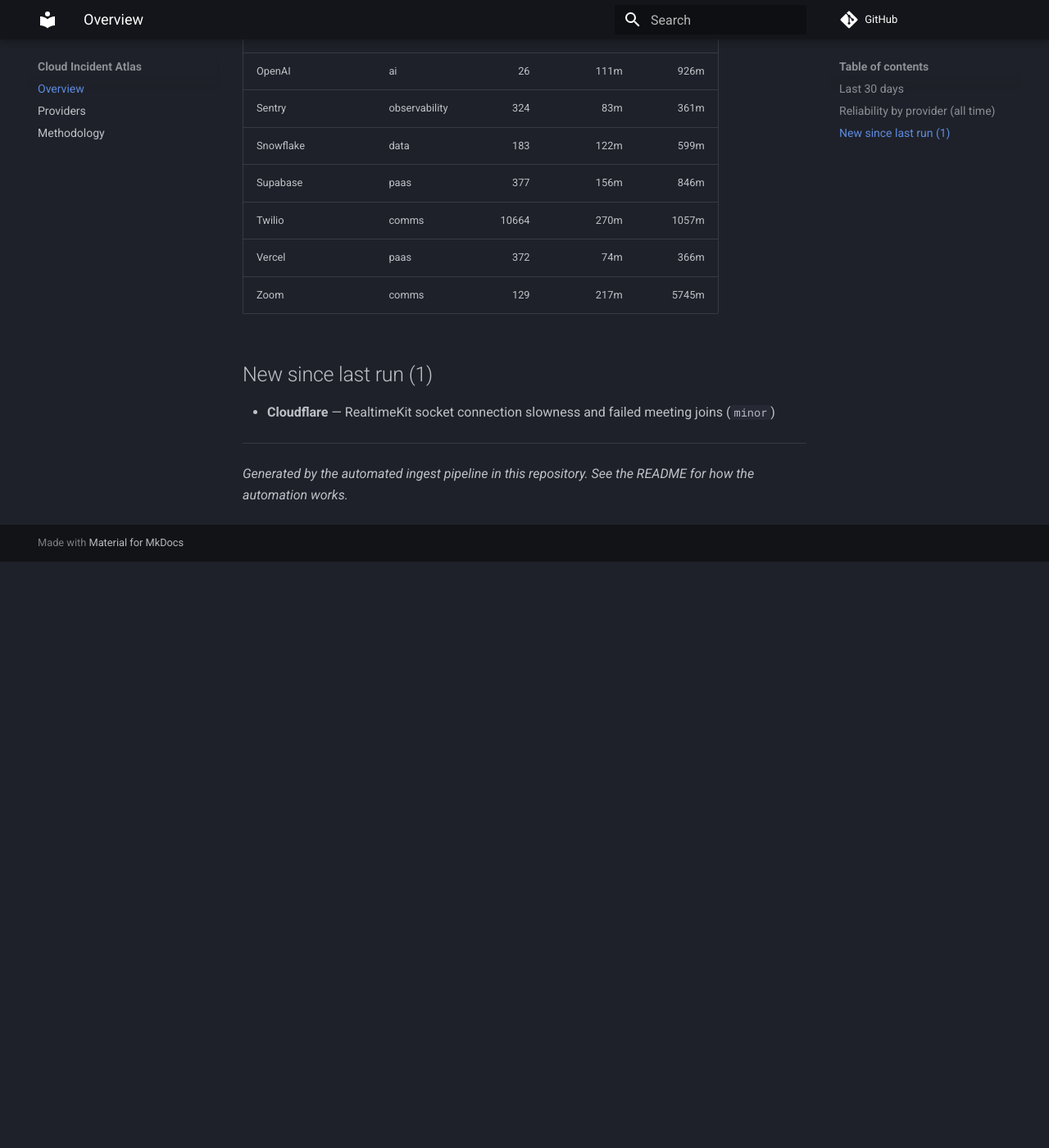
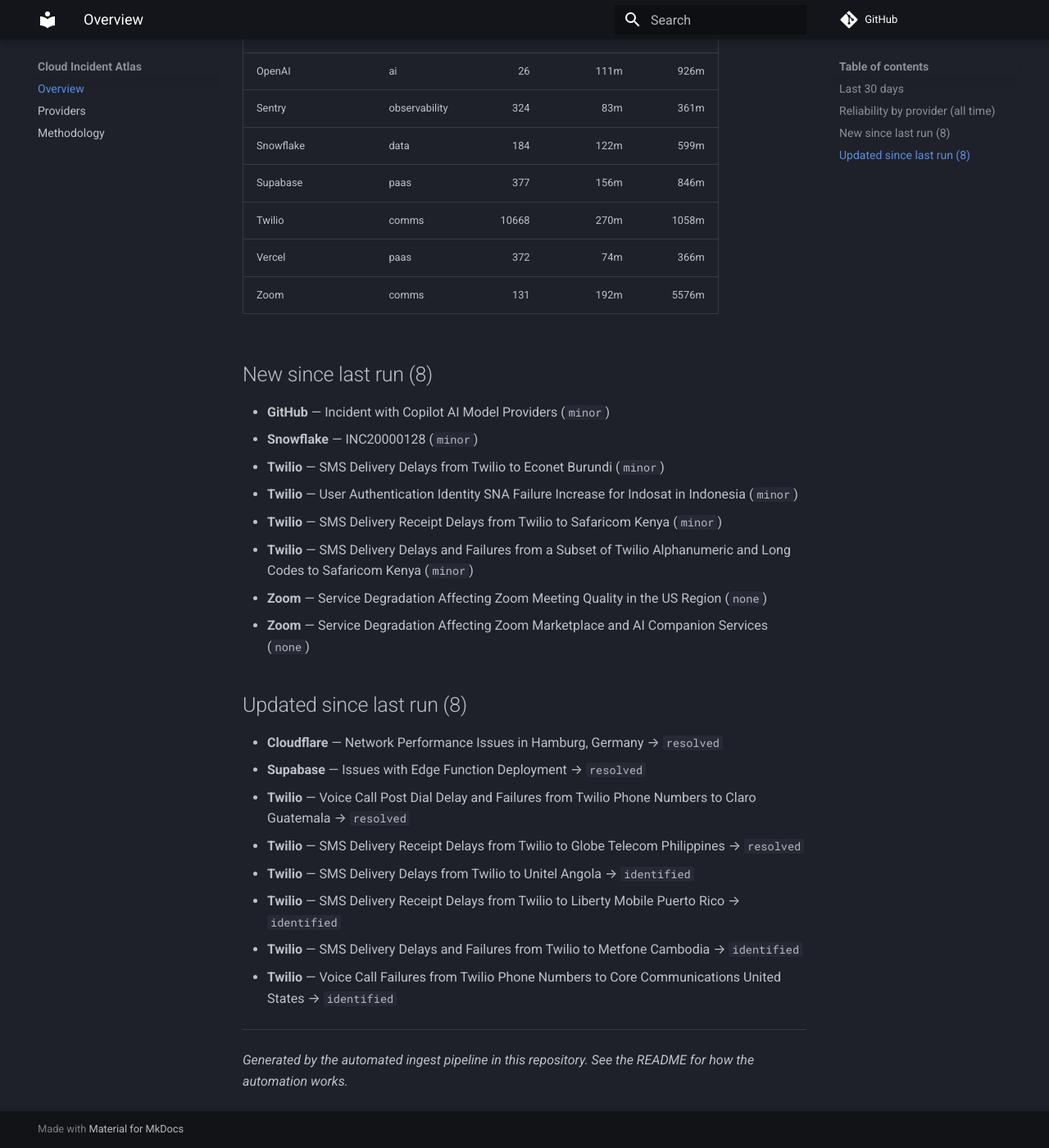
Before and after one commit to ayushgupta07xx/cloud-incident-atlas, an MkDocs documentation site: the page built from docs/index.md, in a window 1280 px wide and 1400 px high, scrolled down 1201 px. Shown: the whole window at 82% size. Built offline with MkDocs 1.6.1 and Material for MkDocs 9.7.7, drawn with Linux system fonts in a browser that asks for light colours; comment, search, counter and statistics services are not loaded; before the commit the page ends 1886 px from its top, so only the background shows below that; some of the changed text lies outside the part shown.

Commit message:
docs: refresh digest and charts
Regenerated from the corpus by the ingest pipeline.

Run: https://github.com/ayushgupta07xx/cloud-incident-atlas/actions/runs/30795206674

Co-authored-by: github-actions[bot] <41898282+github-actions[bot]@users.noreply.github.com>

```diff
--- a/docs/index.md
+++ b/docs/index.md
@@ -30,15 +30,33 @@
 | npm | devtools | 59 | 107m | 340m |
 | OpenAI | ai | 26 | 111m | 926m |
 | Sentry | observability | 324 | 83m | 361m |
-| Snowflake | data | 183 | 122m | 599m |
+| Snowflake | data | 184 | 122m | 599m |
 | Supabase | paas | 377 | 156m | 846m |
-| Twilio | comms | 10664 | 270m | 1057m |
+| Twilio | comms | 10668 | 270m | 1058m |
 | Vercel | paas | 372 | 74m | 366m |
-| Zoom | comms | 129 | 217m | 5745m |
+| Zoom | comms | 131 | 192m | 5576m |
 
-## New since last run (1)
+## New since last run (8)
 
-- **Cloudflare** — RealtimeKit socket connection slowness and failed meeting joins (`minor`)
+- **GitHub** — Incident with Copilot AI Model Providers (`minor`)
+- **Snowflake** — INC20000128 (`minor`)
+- **Twilio** — SMS Delivery Delays from Twilio to Econet Burundi (`minor`)
+- **Twilio** — User Authentication Identity SNA Failure Increase for Indosat in Indonesia (`minor`)
+- **Twilio** — SMS Delivery Receipt Delays from Twilio to Safaricom Kenya (`minor`)
+- **Twilio** — SMS Delivery Delays and Failures from a Subset of Twilio Alphanumeric and Long Codes to Safaricom Kenya (`minor`)
+- **Zoom** — Service Degradation Affecting Zoom Meeting Quality in the US Region (`none`)
+- **Zoom** — Service Degradation Affecting Zoom Marketplace and AI Companion Services (`none`)
+
+## Updated since last run (8)
+
+- **Cloudflare** — Network Performance Issues in Hamburg, Germany → `resolved`
+- **Supabase** — Issues with Edge Function Deployment → `resolved`
+- **Twilio** — Voice Call Post Dial Delay and Failures from Twilio Phone Numbers to Claro Guatemala → `resolved`
+- **Twilio** — SMS Delivery Receipt Delays from Twilio to Globe Telecom Philippines → `resolved`
+- **Twilio** — SMS Delivery Delays from Twilio to Unitel Angola → `identified`
+- **Twilio** — SMS Delivery Receipt Delays from Twilio to Liberty Mobile Puerto Rico → `identified`
+- **Twilio** — SMS Delivery Delays and Failures from Twilio to Metfone Cambodia → `identified`
+- **Twilio** — Voice Call Failures from Twilio Phone Numbers to Core Communications United States → `identified`
 
 ---
 
```
Also changed, not shown: other parts of docs/index.md (+4 -4 lines), README.md (+10 -1 lines), docs/providers.md (+7 -7 lines), docs/img/mttr.svg, docs/img/timeline.svg.
